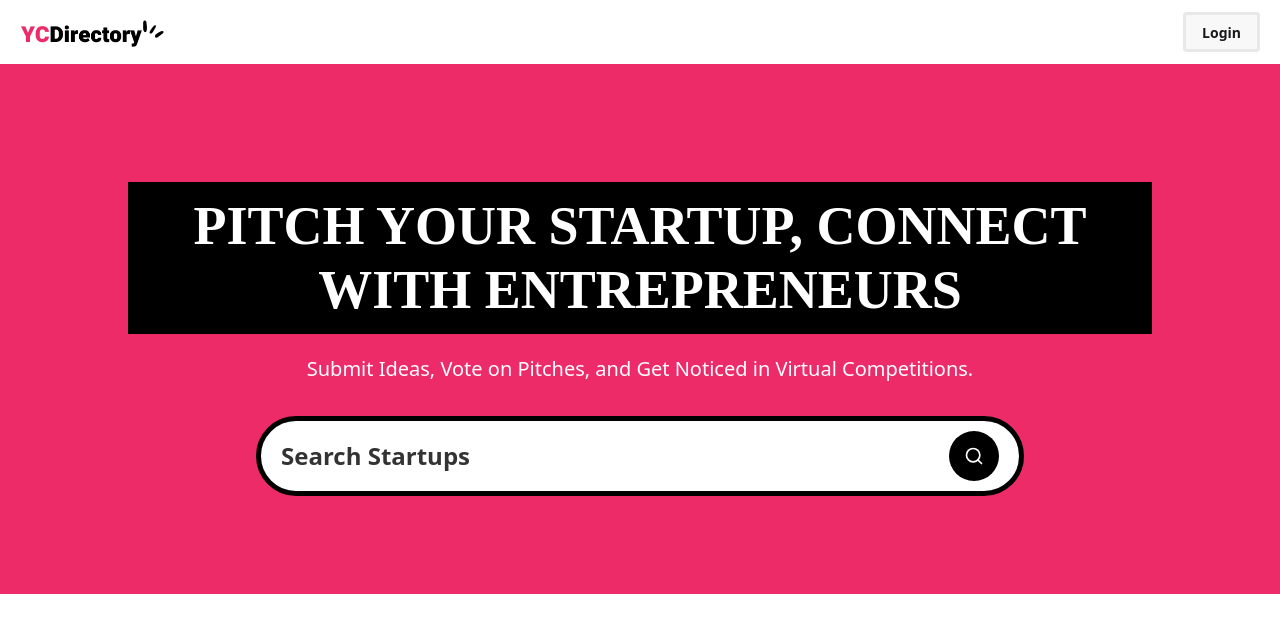
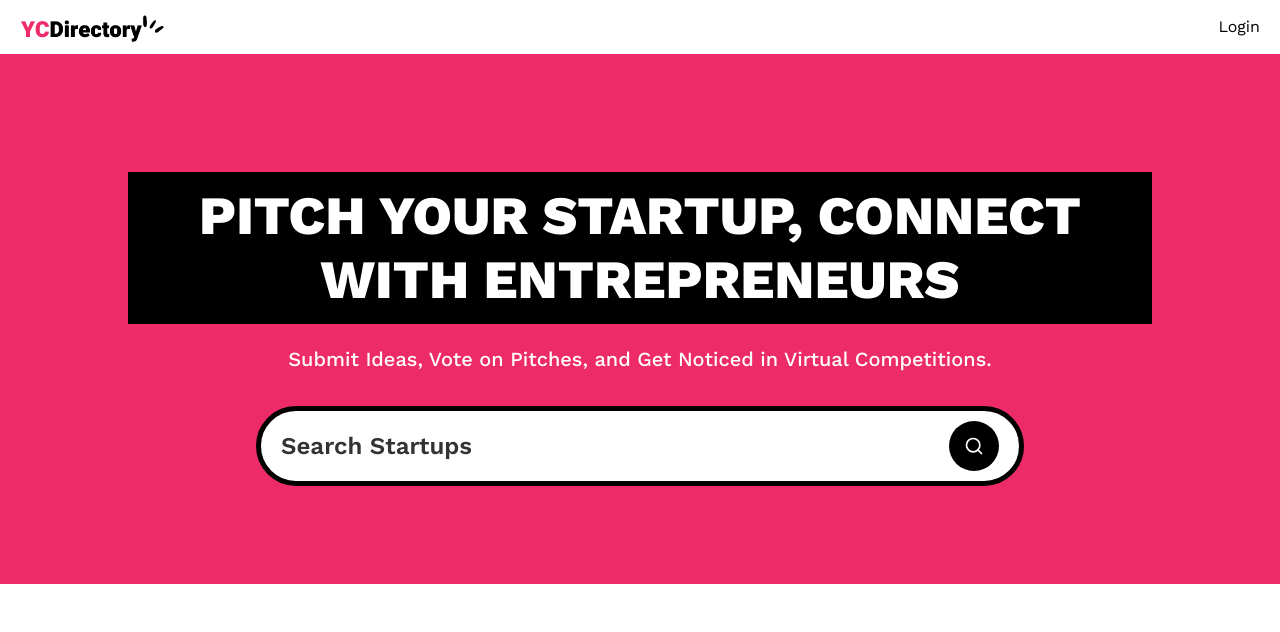
Before and after one commit to keith-ufumeli/nextjs-15-crash-course, a Next.js app: page / in a window 1280 px wide. Shown: the top 632 px of the page. Built offline with nearby package versions, Linux system fonts and the light colour scheme; no server answers.

Commit message:
Update package dependencies, including Tailwind CSS and PostCSS; refactor globals.css to utilize Tailwind's utility classes and remove unused styles.

```diff
--- a/app/globals.css
+++ b/app/globals.css
@@ -1,39 +1,13 @@
 @import url("https://fonts.googleapis.com/css2?family=Work+Sans:ital,wght@0,100..900;1,100..900&display=swap");
-@import "tailwindcss";
-@custom-variant dark (&:is(.dark *));
-@plugin "daisyui";
+
+@tailwind base;
+@tailwind components;
+@tailwind utilities;
 
 @layer base {
   :root {
-    /* Colors */
-    --primaryPink: #ffe8f0;
-    --defaultPink: #ee2b69;
+    --radius: 0.5rem;
   }
-}
-
-.bg-primary {
-  background-color: var(--defaultPink);
-}
-
-.pink-primary {
-  color: #ffe8f0;
-}
-
-@utility tag-tri {
-  @apply before:content-[''] before:absolute before:top-2 before:left-2 before:border-t-[10px] before:border-t-black before:border-r-[10px] before:border-r-transparent after:content-[''] after:absolute after:bottom-2 after:right-2 after:border-b-[10px] after:border-b-black after:border-l-[10px] after:border-l-transparent;
-}
-
-@utility pattern {
-  background-image: linear-gradient(
-    to right,
-    transparent 49.5%,
-    rgba(251, 232, 67, 0.2) 49.5%,
-    rgba(251, 232, 67, 0.6) 50.5%,
-    transparent 50.5%
-  );
-  background-size: 5% 100%;
-  background-position: center;
-  background-repeat: repeat-x;
 }
 
 @layer utilities {
@@ -69,16 +43,20 @@
     @apply font-medium text-[16px] text-black;
   }
 
+  .text-14-normal {
+    @apply font-normal text-sm text-white-100/80;
+  }
+
   .pink_container {
-    @apply w-full bg-[#EE2B69] min-h-[530px] pattern flex justify-center items-center flex-col py-10 px-6;
+    @apply w-full bg-primary min-h-[530px] pattern flex justify-center items-center flex-col py-10 px-6;
   }
 
   .tag {
-    @apply bg-secondary px-6 py-3 font-bold rounded-sm uppercase relative tag-tri;
+    @apply bg-secondary px-6 py-3 font-work-sans font-bold rounded-sm uppercase relative tag-tri;
   }
 
   .heading {
-    @apply uppercase bg-black px-6 py-3 font-[WorkSans] font-extrabold text-white sm:text-[54px] sm:leading-[64px] text-[36px] leading-[46px] max-w-5xl text-center my-5;
+    @apply uppercase bg-black px-6 py-3 font-work-sans font-extrabold text-white sm:text-[54px] sm:leading-[64px] text-[36px] leading-[46px] max-w-5xl text-center my-5;
   }
 
   .sub-heading {
@@ -97,17 +75,21 @@
     @apply grid sm:grid-cols-2 gap-5;
   }
 
+  .no-result {
+    @apply text-black-100 text-sm font-normal;
+  }
+
   /* profile */
   .profile_container {
     @apply w-full pb-10 pt-20 px-6 max-w-7xl mx-auto lg:flex-row flex-col flex gap-10;
   }
 
   .profile_card {
-    @apply w-80 px-6 pb-6 pt-20 flex flex-col justify-center items-center bg-primary border-[5px] border-black shadow-sm rounded-[30px] relative z-0 h-fit max-lg:w-full;
+    @apply w-80 px-6 pb-6 pt-20 flex flex-col justify-center items-center bg-primary border-[5px] border-black shadow-100 rounded-[30px] relative z-0 h-fit max-lg:w-full;
   }
 
   .profile_title {
-    @apply w-11/12 bg-white border-[5px] border-black rounded-[20px] px-5 py-3 absolute -top-9 after:absolute after:content-[''] after:-top-1 after:right-0 after:-skew-y-6 after:bg-black after:-z-[1] after:rounded-[20px] after:w-full after:h-[60px] before:absolute before:content-[''] before:-bottom-1 before:left-0  before:-skew-y-6 before:w-full before:h-[60px] before:bg-black  before:-z-[1] before:rounded-[20px] shadow-sm;
+    @apply w-11/12 bg-white border-[5px] border-black rounded-[20px] px-5 py-3 absolute -top-9 after:absolute after:content-[''] after:-top-1 after:right-0 after:-skew-y-6 after:bg-black after:-z-[1] after:rounded-[20px] after:w-full after:h-[60px] before:absolute before:content-[''] before:-bottom-1 before:left-0  before:-skew-y-6 before:w-full before:h-[60px] before:bg-black  before:-z-[1] before:rounded-[20px] shadow-100;
   }
 
   .profile_image {
@@ -125,15 +107,15 @@
 
   /* navbar */
   .avatar {
-    @apply p-0 focus-visible:ring-0 bg-none rounded-full drop-shadow-md;
+    @apply p-0 focus-visible:ring-0 bg-none rounded-full drop-shadow-md !important;
   }
 
   .dropdown-menu {
-    @apply w-56 border-[5px] border-black bg-white p-5 rounded-2xl;
+    @apply w-56 border-[5px] border-black bg-white p-5 rounded-2xl !important;
   }
 
   .login {
-    @apply border-[5px] py-4 border-black bg-white text-black relative shadow-sm font-medium hover:shadow-none transition-all duration-500;
+    @apply border-[5px] py-4 border-black bg-white text-black relative shadow-100 font-work-sans font-medium hover:shadow-none transition-all duration-500 !important;
   }
 
   /* searchform */
@@ -142,24 +124,24 @@
   }
 
   .search-input {
-    @apply flex-1 font-bold placeholder:font-semibold placeholder:text-[#333] w-full h-auto outline-none;
+    @apply flex-1 font-bold placeholder:font-semibold placeholder:text-black-100 w-full h-auto outline-none;
   }
 
   .search-btn {
-    @apply size-[50px] rounded-full bg-black flex justify-center items-center;
+    @apply size-[50px] rounded-full bg-black flex justify-center items-center !important;
   }
 
   /* startupcard */
   .startup-card {
-    @apply bg-white border-[5px] border-black py-6 px-5 rounded-[22px] shadow-md hover:border-primary transition-all duration-500 hover:shadow-lg hover:bg-[#FFE8F0];
+    @apply bg-white border-[5px] border-black py-6 px-5 rounded-[22px] shadow-200 hover:border-primary transition-all duration-500 hover:shadow-300 hover:bg-primary-100;
   }
 
   .startup-card_date {
-    @apply font-medium text-[16px] bg-[#FFE8F0] px-4 py-2 rounded-full group-hover:bg-[#FFE8F0];
+    @apply font-medium text-[16px] bg-primary-100 px-4 py-2 rounded-full group-hover:bg-white-100;
   }
 
   .startup-card_desc {
-    @apply font-normal text-[16px] line-clamp-2 my-3 text-[#333] break-all;
+    @apply font-normal text-[16px] line-clamp-2 my-3 text-black-100 break-all;
   }
 
   .startup-card_img {
@@ -167,7 +149,7 @@
   }
 
   .startup-card_btn {
-    @apply rounded-full bg-[#141413] font-medium text-[16px] text-white px-5 py-3;
+    @apply rounded-full bg-black-200 font-medium text-[16px] text-white px-5 py-3 !important;
   }
 
   .startup-card_skeleton {
@@ -184,11 +166,11 @@
   }
 
   .startup-form_input {
-    @apply border-[3px] border-black px-5 py-7 text-[18px] text-black font-semibold rounded-full mt-3 placeholder:text-[#7D8087];
+    @apply border-[3px] border-black px-5 py-7 text-[18px] text-black font-semibold rounded-full mt-3 placeholder:text-black-300 !important;
   }
 
   .startup-form_textarea {
-    @apply border-[3px] border-black p-5 text-[18px] text-black font-semibold rounded-[20px] mt-3 placeholder:text-[#7D8087];
+    @apply border-[3px] border-black p-5 text-[18px] text-black font-semibold rounded-[20px] mt-3 placeholder:text-black-300 !important;
   }
 
   .startup-form_error {
@@ -196,11 +178,11 @@
   }
 
   .startup-form_editor {
-    @apply mt-3 border-[3px] border-black text-[18px] text-black font-semibold placeholder:text-[#7D8087];
+    @apply mt-3 border-[3px] border-black text-[18px] text-black font-semibold placeholder:text-black-300 !important;
   }
 
   .startup-form_btn {
-    @apply bg-primary border-[4px] border-black rounded-full p-5 min-h-[70px] w-full font-bold text-[18px];
+    @apply bg-primary border-[4px] border-black rounded-full p-5 min-h-[70px] w-full font-bold text-[18px] !important;
   }
 
   /* view */
@@ -209,132 +191,31 @@
   }
 
   .view-text {
-    @apply font-medium text-[16px] bg-[#FFE8F0] px-4 py-2 rounded-lg capitalize;
+    @apply font-medium text-[16px] bg-primary-100 px-4 py-2 rounded-lg capitalize;
   }
 
   .category-tag {
-    @apply font-medium text-[16px] bg-[#FFE8F0] px-4 py-2 rounded-full;
+    @apply font-medium text-[16px] bg-primary-100 px-4 py-2 rounded-full;
+  }
+
+  .pattern {
+    background-image: linear-gradient(
+            to right,
+            transparent 49.5%,
+            rgba(251, 232, 67, 0.2) 49.5%,
+            rgba(251, 232, 67, 0.6) 50.5%,
+            transparent 50.5%
+    );
+    background-size: 5% 100%;
+    background-position: center;
+    background-repeat: repeat-x;
+  }
+
+  .tag-tri {
+    @apply before:content-[''] before:absolute before:top-2 before:left-2 before:border-t-[10px] before:border-t-black before:border-r-[10px] before:border-r-transparent after:content-[''] after:absolute after:bottom-2 after:right-2 after:border-b-[10px] after:border-b-black after:border-l-[10px] after:border-l-transparent;
   }
 }
-
-
 
 .w-md-editor-toolbar {
   padding: 10px !important;
 }
-
-@theme inline {
-  --radius-sm: calc(var(--radius) - 4px);
-  --radius-md: calc(var(--radius) - 2px);
-  --radius-lg: var(--radius);
-  --radius-xl: calc(var(--radius) + 4px);
-  --color-background: var(--background);
-  --color-foreground: var(--foreground);
-  --color-card: var(--card);
-  --color-card-foreground: var(--card-foreground);
-  --color-popover: var(--popover);
-  --color-popover-foreground: var(--popover-foreground);
-  --color-primary: var(--primary);
-  --color-primary-foreground: var(--primary-foreground);
-  --color-secondary: var(--secondary);
-  --color-secondary-foreground: var(--secondary-foreground);
-  --color-muted: var(--muted);
-  --color-muted-foreground: var(--muted-foreground);
-  --color-accent: var(--accent);
-  --color-accent-foreground: var(--accent-foreground);
-  --color-destructive: var(--destructive);
-  --color-border: var(--border);
-  --color-input: var(--input);
-  --color-ring: var(--ring);
-  --color-chart-1: var(--chart-1);
-  --color-chart-2: var(--chart-2);
-  --color-chart-3: var(--chart-3);
-  --color-chart-4: var(--chart-4);
-  --color-chart-5: var(--chart-5);
-  --color-sidebar: var(--sidebar);
-  --color-sidebar-foreground: var(--sidebar-foreground);
-  --color-sidebar-primary: var(--sidebar-primary);
-  --color-sidebar-primary-foreground: var(--sidebar-primary-foreground);
-  --color-sidebar-accent: var(--sidebar-accent);
-  --color-sidebar-accent-foreground: var(--sidebar-accent-foreground);
-  --color-sidebar-border: var(--sidebar-border);
-  --color-sidebar-ring: var(--sidebar-ring);
-}
-
-:root {
-  --radius: 0.625rem;
-  --background: oklch(1 0 0);
-  --foreground: oklch(0.129 0.042 264.695);
-  --card: oklch(1 0 0);
-  --card-foreground: oklch(0.129 0.042 264.695);
-  --popover: oklch(1 0 0);
-  --popover-foreground: oklch(0.129 0.042 264.695);
-  --primary: oklch(0.208 0.042 265.755);
-  --primary-foreground: oklch(0.984 0.003 247.858);
-  --secondary: oklch(0.968 0.007 247.896);
-  --secondary-foreground: oklch(0.208 0.042 265.755);
-  --muted: oklch(0.968 0.007 247.896);
-  --muted-foreground: oklch(0.554 0.046 257.417);
-  --accent: oklch(0.968 0.007 247.896);
-  --accent-foreground: oklch(0.208 0.042 265.755);
-  --destructive: oklch(0.577 0.245 27.325);
-  --border: oklch(0.929 0.013 255.508);
-  --input: oklch(0.929 0.013 255.508);
-  --ring: oklch(0.704 0.04 256.788);
-  --chart-1: oklch(0.646 0.222 41.116);
-  --chart-2: oklch(0.6 0.118 184.704);
-  --chart-3: oklch(0.398 0.07 227.392);
-  --chart-4: oklch(0.828 0.189 84.429);
-  --chart-5: oklch(0.769 0.188 70.08);
-  --sidebar: oklch(0.984 0.003 247.858);
-  --sidebar-foreground: oklch(0.129 0.042 264.695);
-  --sidebar-primary: oklch(0.208 0.042 265.755);
-  --sidebar-primary-foreground: oklch(0.984 0.003 247.858);
-  --sidebar-accent: oklch(0.968 0.007 247.896);
-  --sidebar-accent-foreground: oklch(0.208 0.042 265.755);
-  --sidebar-border: oklch(0.929 0.013 255.508);
-  --sidebar-ring: oklch(0.704 0.04 256.788);
-}
-
-.dark {
-  --background: oklch(0.129 0.042 264.695);
-  --foreground: oklch(0.984 0.003 247.858);
-  --card: oklch(0.208 0.042 265.755);
-  --card-foreground: oklch(0.984 0.003 247.858);
-  --popover: oklch(0.208 0.042 265.755);
-  --popover-foreground: oklch(0.984 0.003 247.858);
-  --primary: oklch(0.929 0.013 255.508);
-  --primary-foreground: oklch(0.208 0.042 265.755);
-  --secondary: oklch(0.279 0.041 260.031);
-  --secondary-foreground: oklch(0.984 0.003 247.858);
-  --muted: oklch(0.279 0.041 260.031);
-  --muted-foreground: oklch(0.704 0.04 256.788);
-  --accent: oklch(0.279 0.041 260.031);
-  --accent-foreground: oklch(0.984 0.003 247.858);
-  --destructive: oklch(0.704 0.191 22.216);
-  --border: oklch(1 0 0 / 10%);
-  --input: oklch(1 0 0 / 15%);
-  --ring: oklch(0.551 0.027 264.364);
-  --chart-1: oklch(0.488 0.243 264.376);
-  --chart-2: oklch(0.696 0.17 162.48);
-  --chart-3: oklch(0.769 0.188 70.08);
-  --chart-4: oklch(0.627 0.265 303.9);
-  --chart-5: oklch(0.645 0.246 16.439);
-  --sidebar: oklch(0.208 0.042 265.755);
-  --sidebar-foreground: oklch(0.984 0.003 247.858);
-  --sidebar-primary: oklch(0.488 0.243 264.376);
-  --sidebar-primary-foreground: oklch(0.984 0.003 247.858);
-  --sidebar-accent: oklch(0.279 0.041 260.031);
-  --sidebar-accent-foreground: oklch(0.984 0.003 247.858);
-  --sidebar-border: oklch(1 0 0 / 10%);
-  --sidebar-ring: oklch(0.551 0.027 264.364);
-}
-
-@layer base {
-  * {
-    @apply border-border outline-ring/50;
-  }
-  body {
-    @apply bg-background text-foreground;
-  }
-}
--- a/package.json
+++ b/package.json
@@ -35,10 +35,12 @@
     "@types/node": "^20",
     "@types/react": "^19",
     "@types/react-dom": "^19",
+    "autoprefixer": "^10.4.21",
     "daisyui": "^5.0.19",
     "eslint": "^9",
     "eslint-config-next": "15.2.4",
-    "tailwindcss": "^4.1.4",
+    "postcss": "^8.5.6",
+    "tailwindcss": "^3.4.17",
     "typescript": "^5"
   }
 }
--- /dev/null
+++ b/postcss.config.js
@@ -0,0 +1,6 @@
+module.exports = {
+  plugins: {
+    tailwindcss: {},
+    autoprefixer: {},
+  },
+}
```
Also changed, not shown: 1 other file (tests, documents, lock files or other folders).
